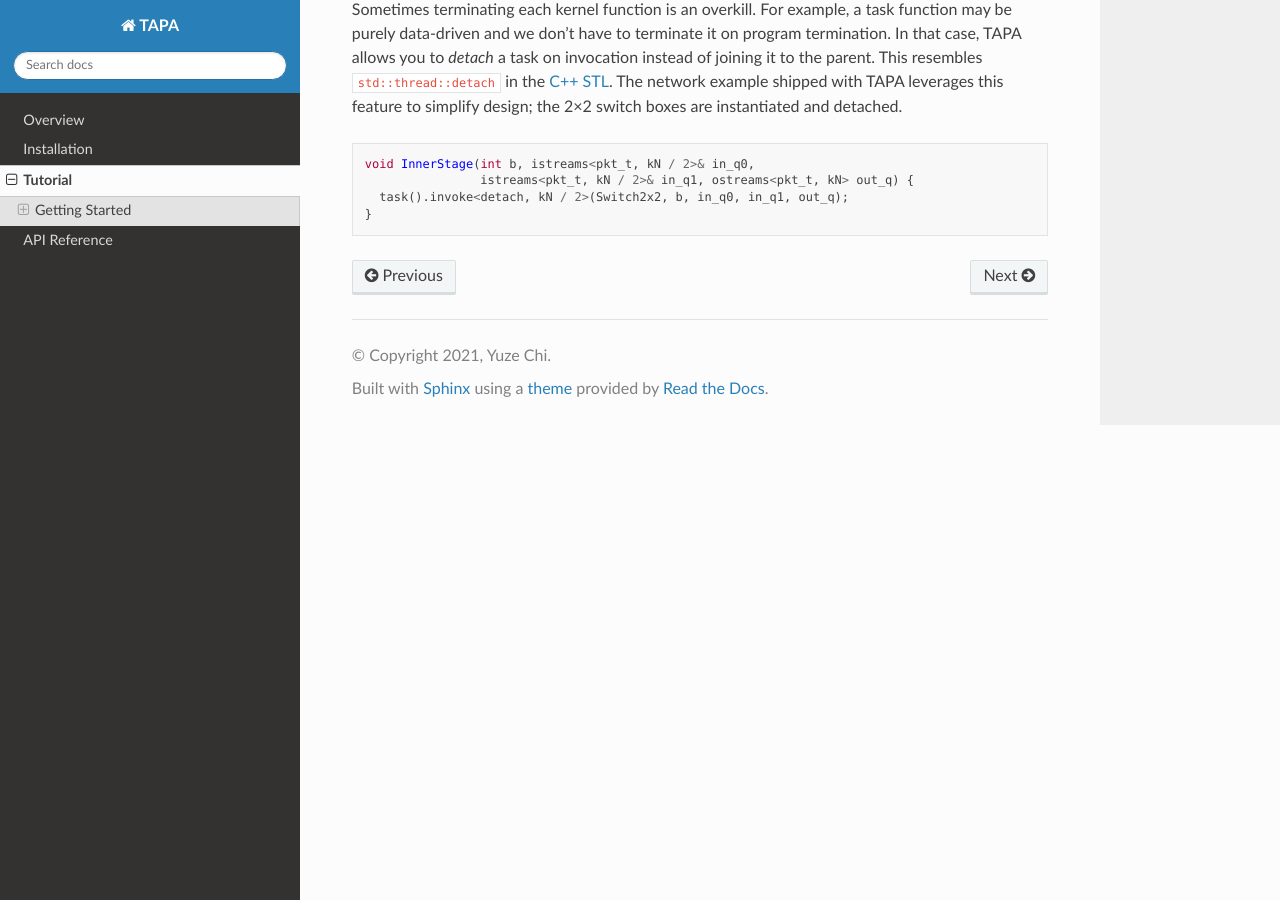
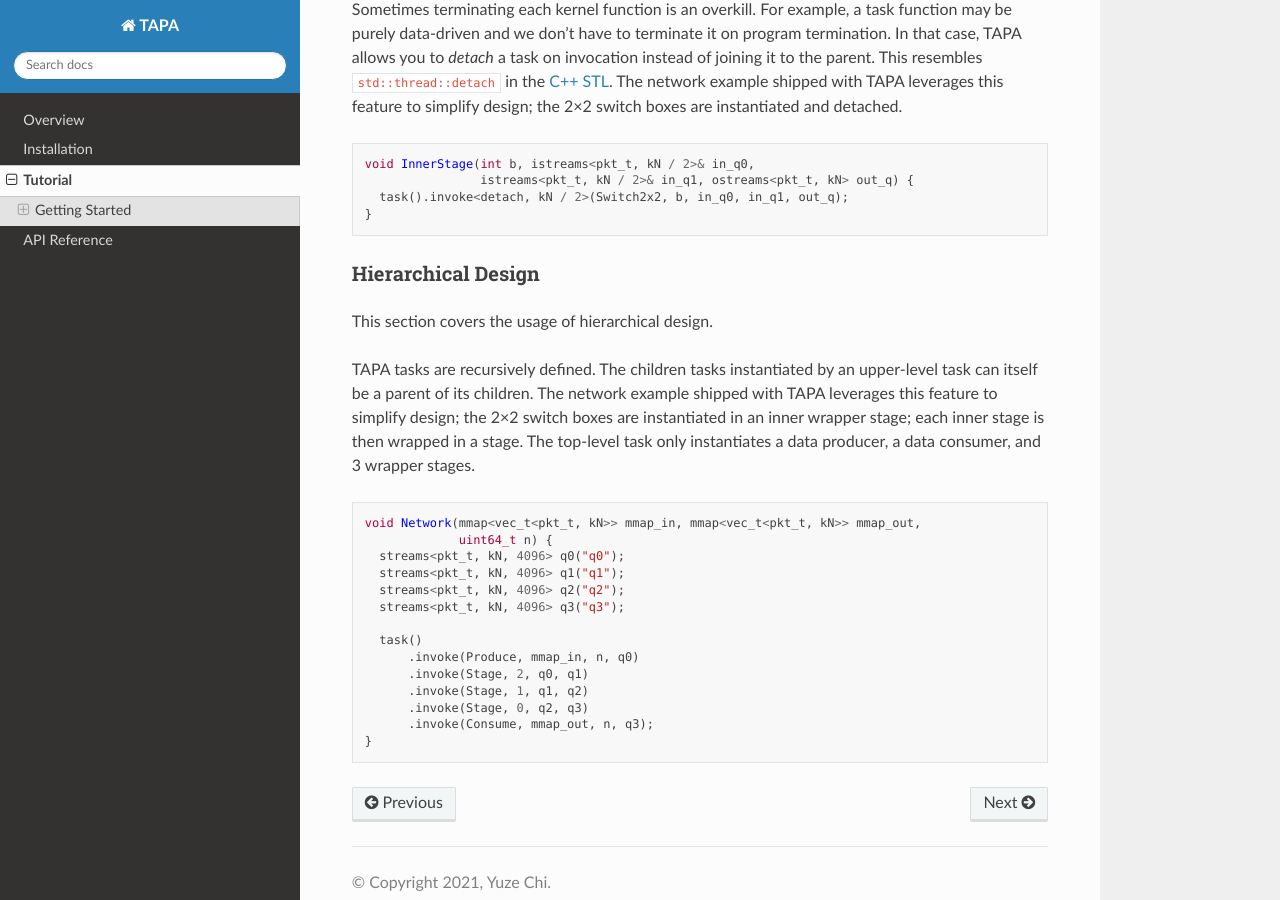
Before and after one commit to rapidstream-org/rapidstream-tapa, a Sphinx documentation site: the page built from docs/tutorial.rst, in a window 1280 px wide and 900 px high, scrolled down 8370 px. Built offline with Sphinx 7.4.7 and the Read the Docs theme 2.0.0, drawn with Linux system fonts in a browser that asks for light colours.

Commit message:
docs: add hierarchical tutorial

```diff
--- a/docs/tutorial.rst
+++ b/docs/tutorial.rst
@@ -485,3 +485,34 @@ the 2×2 switch boxes are instantiated and detached.
                   istreams<pkt_t, kN / 2>& in_q1, ostreams<pkt_t, kN> out_q) {
     task().invoke<detach, kN / 2>(Switch2x2, b, in_q0, in_q1, out_q);
   }
+
+Hierarchical Design
+:::::::::::::::::::
+
+This section covers the usage of hierarchical design.
+
+TAPA tasks are recursively defined.
+The children tasks instantiated by an upper-level task can itself be a parent of
+its children.
+The network example shipped with TAPA leverages this feature to simplify design;
+the 2×2 switch boxes are instantiated in an inner wrapper stage;
+each inner stage is then wrapped in a stage.
+The top-level task only instantiates a data producer, a data consumer,
+and 3 wrapper stages.
+
+.. code-block:: cpp
+
+  void Network(mmap<vec_t<pkt_t, kN>> mmap_in, mmap<vec_t<pkt_t, kN>> mmap_out,
+               uint64_t n) {
+    streams<pkt_t, kN, 4096> q0("q0");
+    streams<pkt_t, kN, 4096> q1("q1");
+    streams<pkt_t, kN, 4096> q2("q2");
+    streams<pkt_t, kN, 4096> q3("q3");
+
+    task()
+        .invoke(Produce, mmap_in, n, q0)
+        .invoke(Stage, 2, q0, q1)
+        .invoke(Stage, 1, q1, q2)
+        .invoke(Stage, 0, q2, q3)
+        .invoke(Consume, mmap_out, n, q3);
+  }
```
